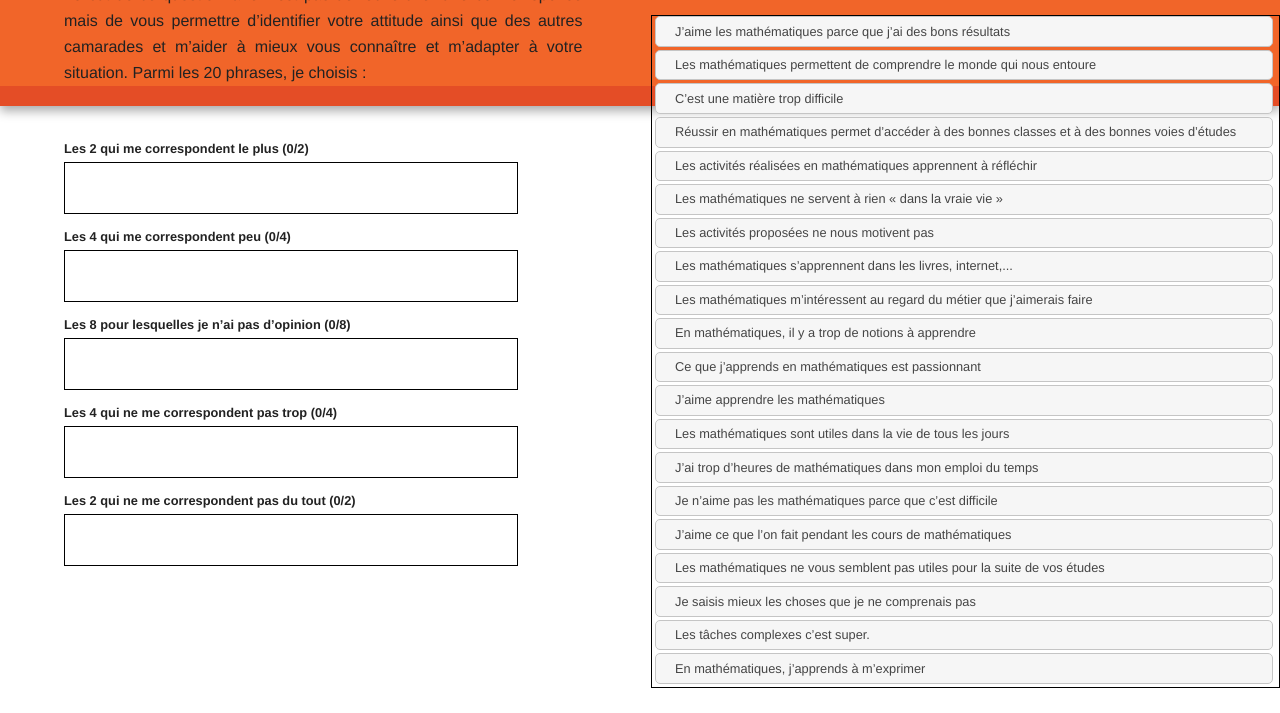
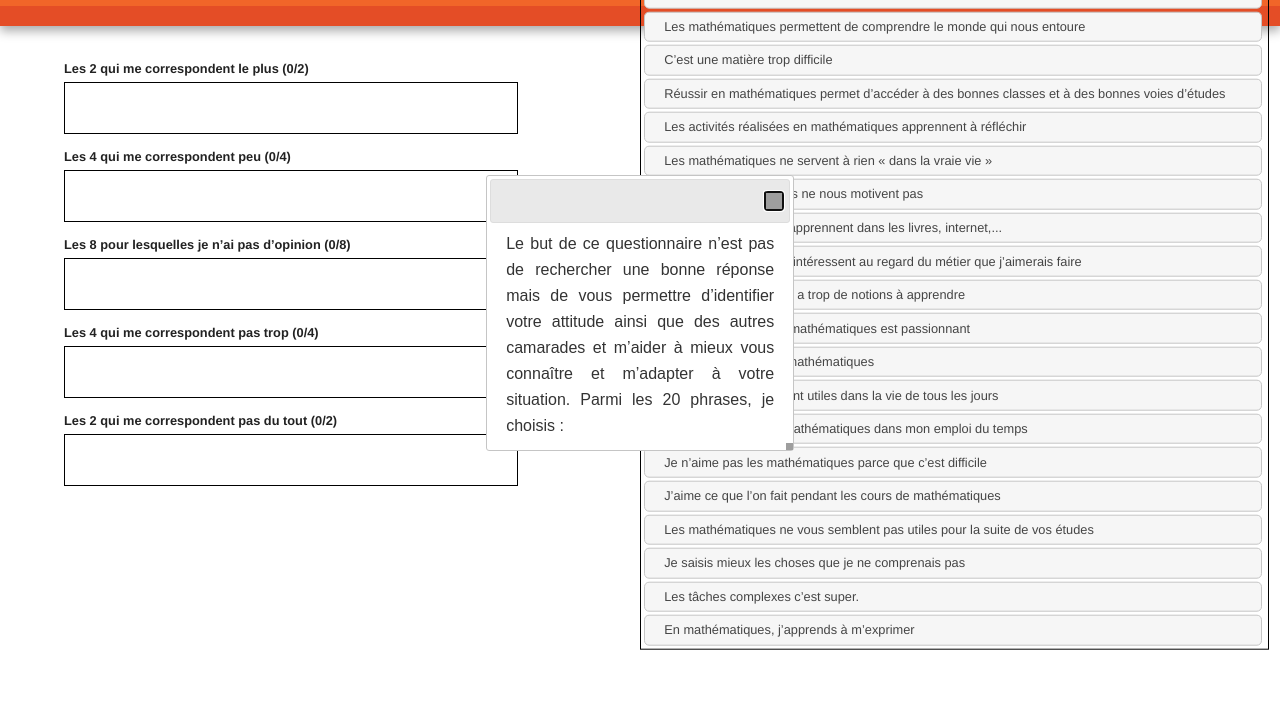
Before and after one commit to rodeofly/QSort, a plain HTML site: page index.html in a window 1280 px wide. Shown: the part 87-800 px from the top of the page. Drawn offline with nearby package versions, Linux system fonts and the light colour scheme; grey boxes are pictures that could not be loaded.

Commit message:
second commit

```diff
--- a/css/main.css
+++ b/css/main.css
@@ -153,6 +153,10 @@ nav a:hover {
 /* ==========================================================================
    Author's custom styles
    ========================================================================== */
+.question {
+  width : 50px;
+}
+
 .explanation {
   display : block;
   width : 45%;
@@ -171,7 +175,7 @@ p.caption {
   height   : 450px;
 }
 
-#origin, #destination {
+#origin, #container {
   position   : absolute;
   width      : 49%;
   min-height : 50px;
@@ -211,11 +215,12 @@ li, .pholder {
 }
 
 #origin {
+  position:  fixed;
   width : 49%;
-  bottom: 25px;
-  right : 0;
-  position:  fixed;
   min-height : 450px;
+  top: 50%;
+  left: 50%;
+  transform: translate(0%, -50%);
 }
 
 
--- a/index.html
+++ b/index.html
@@ -17,41 +17,17 @@
 
         <div class="header-container">
             <header class="wrapper clearfix">
-                <h1 class="title">Q-Sort Maths</h1>
+                <h1 class="title">Q-Sort Maths <img class="question" src="img/sign-question-icon.png"></h1>
                 <div class="explanation">Le but de ce questionnaire n’est pas de rechercher une bonne réponse mais de vous permettre d’identifier votre attitude ainsi que des autres camarades et m’aider à mieux vous connaître et m’adapter à votre situation. Parmi les 20 phrases, je choisis :</div>
             </header>
         </div>
 
         <div class="main-container">
             <div class="main wrapper clearfix">
-
-
-
-                    <section>
-                        <div id="items">
-                          <div id="destination">
-                            <p class="caption">Les 2 qui me correspondent le plus (<span class="count">0</span>/2)</p>
-                            <ul id="2" class="connectedSortable"></ul>
-                            <p class="caption">Les 4 qui me correspondent peu (<span class="count">0</span>/4)</p>
-                            <ul id="1" class="connectedSortable"></ul>
-                            <p class="caption">Les 8 pour lesquelles je n’ai pas d’opinion (<span class="count">0</span>/8)</p>
-                            <ul id="0" class="connectedSortable"></ul>
-                            <p class="caption">Les 4 qui ne me correspondent pas trop (<span class="count">0</span>/4)</p>
-                            <ul id="-1" class="connectedSortable"></ul>
-                            <p class="caption">Les 2 qui ne me correspondent pas du tout (<span class="count">0</span>/2)</p>
-                            <ul id="-2" class="connectedSortable"></ul>
-                          </div>
-
-
-                          <ul id="origin" class="connectedSortable"></ul>
-
-                        </div>
-
-                    </section>
-
-
-
-
+              <div id="items">
+                <div id="container"></div>
+                <ul id="origin" class="connectedSortable"></ul>
+              </div>
             </div> <!-- #main -->
         </div> <!-- #main-container -->
 
--- a/js/main.js
+++ b/js/main.js
@@ -1,8 +1,8 @@
-// Generated by CoffeeScript 1.9.0
+// Generated by CoffeeScript 1.10.0
 (function() {
-  var ids, qsort, update_count, url;
+  var ids, qsort_fr, update_count, url;
 
-  qsort = {
+  qsort_fr = {
     1: "J’aime les mathématiques parce que j’ai des bons résultats",
     2: "Les mathématiques permettent de comprendre le monde qui nous entoure",
     3: "C’est une matière trop difficile",
@@ -34,7 +34,7 @@
     $(".connectedSortable").each(function() {
       return $(this).prevAll("p.caption:first").find(".count").html($(this).children().length);
     });
-    if ($("#destination li").length === 20) {
+    if ($("#container li").length === 20) {
       i = 0;
       url = "https://docs.google.com/forms/d/e/1FAIpQLSf0xvezN2rUrUsRtQI70ONyByXffIW-KzXHjp12fZFmhnvc2Q/viewform?";
       $("#2 li").each(function() {
@@ -59,13 +59,22 @@
   };
 
   $(function() {
-    var i, _i;
-    for (i = _i = 1; _i <= 20; i = ++_i) {
+    var c, html, i, j, k, n, qsort, t;
+    qsort = qsort_fr;
+    $(".explanation").dialog();
+    for (i = j = 1; j <= 20; i = ++j) {
       $("#origin").append("<li class='ui-state-default' data-item='" + i + "'>" + qsort[i] + "</li>");
+    }
+    c = [-2, -1, 0, 1, 2];
+    n = [2, 4, 8, 4, 2];
+    t = ["qui me correspondent le plus", "qui me correspondent peu", "pour lesquelles je n’ai pas d’opinion", "qui me correspondent pas trop", "qui me correspondent pas du tout"];
+    for (i = k = 0; k <= 4; i = ++k) {
+      html = "<p class='caption'>Les " + n[i] + " " + t[i] + " (<span class='count'>0</span>/" + n[i] + ")</p><ul id='" + c[i] + "' class='connectedSortable destination' data-coeff='" + c[i] + "' data-max='" + n[i] + "'></ul>";
+      $("#container").append(html);
     }
     $(".connectedSortable").sortable({
       connectWith: ".connectedSortable",
-      placeholder: 'pholder',
+      placeholder: "pholder",
       dropOnEmpty: true
     }).disableSelection();
     $("#origin").sortable({
@@ -73,35 +82,22 @@
         return update_count();
       }
     });
-    $("#2, #-2").sortable({
+    $(".destination").sortable({
       receive: function(event, ui) {
-        if ($(this).children().length > 2) {
-          alert("Attention 2 max ! Liberez en un avant !");
+        var m;
+        m = parseInt($(this).attr("data-max"));
+        if ($(this).children().length > m) {
+          alert("Attention " + m + " max ! Liberez en un avant !");
           $(ui.sender).sortable('cancel');
         }
         return update_count();
       }
     });
-    $("#1, #-1").sortable({
-      receive: function(event, ui) {
-        if ($(this).children().length > 4) {
-          alert("Attention 4 max ! Liberez en un avant !");
-          $(ui.sender).sortable('cancel');
-        }
-        return update_count();
-      }
+    $("body").on("click", "#go", function() {
+      return window.location.href = url;
     });
-    $("#0").sortable({
-      receive: function(event, ui) {
-        if ($(this).children().length > 8) {
-          alert("Attention 8 max ! Liberez en un avant !");
-          $(ui.sender).sortable('cancel');
-        }
-        return update_count();
-      }
-    });
-    return $("body").on("click", "#go", function() {
-      return window.location.href = url;
+    return $("body").on("click", ".question", function() {
+      return $(".explanation").dialog("open");
     });
   });
 
```
Also changed, not shown: img/sign-question-icon.png (added), 1 other file.
